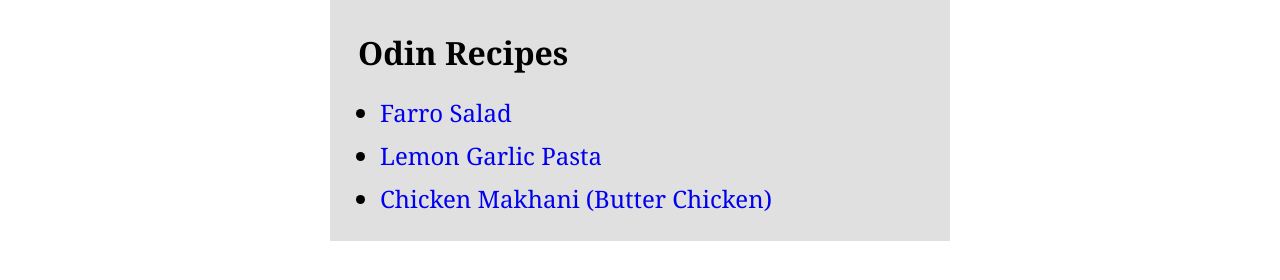
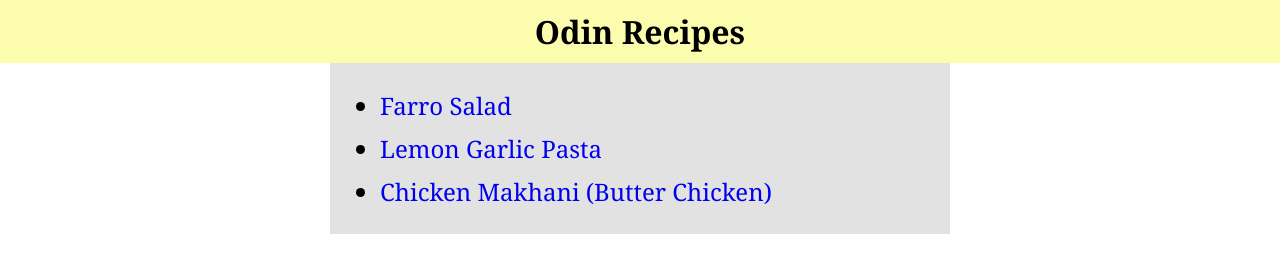
Before and after one commit to aguvai/odin-recipes, a plain HTML site: page index.html in a window 1280 px wide. Drawn offline with Linux system fonts and the light colour scheme.

Commit message:
Separate the header into its own heading section
Separated the header from the recipe container div in order to make
a website heading design.

```diff
--- a/index.html
+++ b/index.html
@@ -6,8 +6,10 @@
         <title>Odin Recipes</title>
     </head>
     <body>
+        <div class="header">
+            <h1>Odin Recipes</h1>
+        </div>
         <div class="container">
-            <h1>Odin Recipes</h1>
             <ul>
                 <li><a href="./recipes/farro-salad.html">Farro Salad</a></li>
                 <li><a href="./recipes/lemon-garlic-pasta.html">Lemon Garlic Pasta</a></li>
--- a/style.css
+++ b/style.css
@@ -6,9 +6,15 @@ body {
 
 .container {
     margin: 0 auto;
-    background-color: rgb(224, 224, 224);
+    background-color: rgb(226, 226, 226);
     padding: 10px;
     width: 600px;
+}
+
+.header {
+    background-color: rgb(252, 252, 174);
+    text-align: center;
+    padding: 10px;
 }
 
 ul li {
@@ -21,5 +27,5 @@ a {
 }
 
 h1 {
-    margin-left: 18px;
+    margin: 0px;
 }
```
